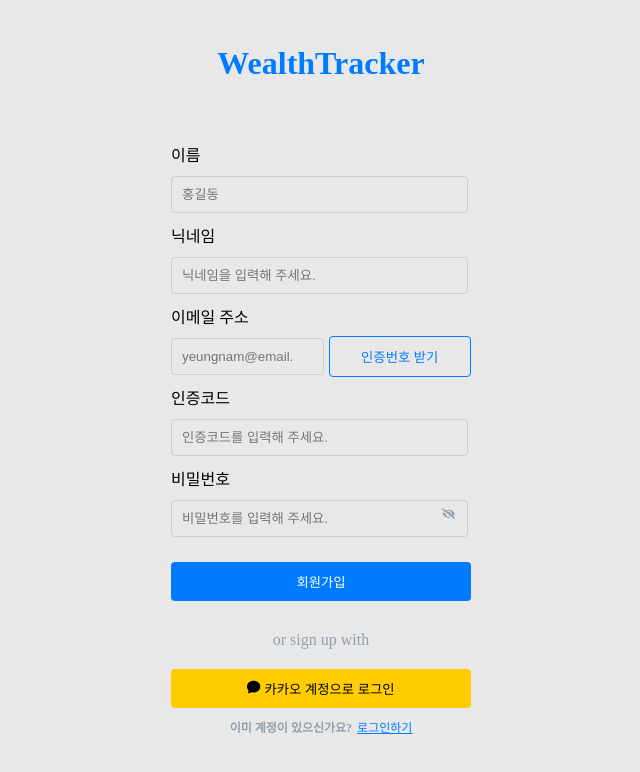
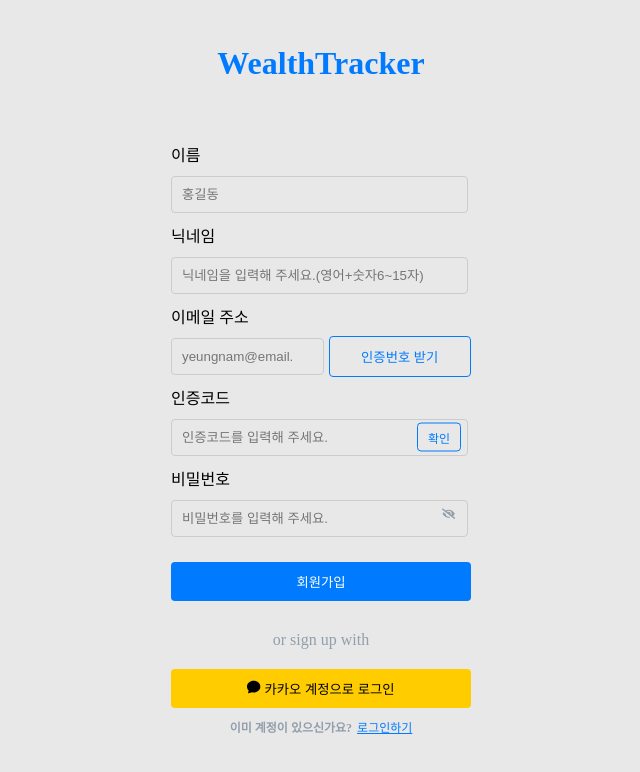
Before and after one commit to software-project-yu/WealthTracker-FE, a React (Vite) app: page /signup in a window 1280 px wide. Shown: the top 772 px of the page, without its empty margins (319-959 px from the left). Built offline with nearby package versions, Linux system fonts and the light colour scheme; no server answers.

Commit message:
인증코드버튼추가,api관련코드 수정

```diff
--- a/src/pages/FindPassword.jsx
+++ b/src/pages/FindPassword.jsx
@@ -70,7 +70,7 @@
   const [newPassword, setNewPassword] = useState("");
   const [loading, setLoading] = useState(false); // 로딩 상태 추가
   const navigate = useNavigate();
-  const API_URL = import.meta.env.REACT_APP_API_URL;
+  const API_URL = import.meta.env.VITE_SERVER_URL;
 
   const validateEmail = (email) => {
     const emailRegex = /^[^\s@]+@[^\s@]+\.[^\s@]+$/;
@@ -85,8 +85,8 @@
     }
     try {
       setLoading(true);
-      const response = await axios.get(`${API_URL}/api/reset-password`, {
-        params: { email },
+      const response = await axios.post(`${API_URL}/api/reset-password`, {
+        email,
       });
       if (response.status === 200) {
         alert("재설정 코드가 이메일로 발송되었습니다.");
--- a/src/pages/Login.jsx
+++ b/src/pages/Login.jsx
@@ -74,7 +74,7 @@
   const [rememberMe, setRememberMe] = useState(false);
   const [showPassword, setShowPassword] = useState(false);
   const navigate = useNavigate();
-  const API_URL = import.meta.env.REACT_APP_API_URL;
+  const API_URL = import.meta.env.VITE_SERVER_URL;
 
   useEffect(() => {
     const savedRememberMe = localStorage.getItem("rememberMe");
@@ -88,6 +88,7 @@
   }, []);
 
   const handleLogin = async () => {
+    console.log(`${API_URL}`);
     try {
       const response = await axios.post(`${API_URL}/api/login`, {
         email,
--- a/src/pages/Signup.jsx
+++ b/src/pages/Signup.jsx
@@ -61,16 +61,31 @@
 `;
 
 const InputWithTimerWrapper = styled.div`
-  position: relative; /* Timer 위치를 Input 안으로 이동 */
+  position: relative; /* Timer와 버튼 위치를 Input 안으로 이동 */
   display: flex;
   align-items: center;
+`;
+
+const VerifyButton = styled.button`
+  position: absolute;
+  right: 10px; /* Input 내부 우측에 위치 */
+  top: 50%;
+  transform: translateY(-50%);
+  padding: 5px 10px;
+  border: 1px solid #007BFF;
+  border-radius: 4px;
+  cursor: pointer;
+  background-color:transparent;
+  color:#007BFF;
+  cursor: pointer;
+  font-size: 12px;
 `;
 
 const Timer = styled.span`
   font-size: 12px;
   color: #E92C2C;
   position: absolute;
-  right: 10px; /* Input 내부 우측에 위치 */
+  right: 65px; /* Input 내부 우측에 위치 */
   top: 50%;
   transform: translateY(-50%);
 `;
@@ -105,7 +120,7 @@
   const [isButtonDisabled, setIsButtonDisabled] = useState(false); // 버튼 비활성화 상태
   const [buttonLabel, setButtonLabel] = useState("인증번호 받기"); // 버튼 텍스트
   const [isResend, setIsResend] = useState(false); // 인증번호 재발급 여부
-  const API_URL = import.meta.env.REACT_APP_API_URL;
+  const API_URL = import.meta.env.VITE_SERVER_URL;
   const navigate = useNavigate();
 
   const togglePasswordVisibility = () => {
@@ -119,16 +134,23 @@
 
   const sendVerificationCode = async () => {
     try {
-      const response = await axios.get(`${API_URL}/api/verify`, {
-        params: { email }, // GET 요청의 쿼리 파라미터
+      const response = await axios.post(`${API_URL}/api/send-code`, {
+        email, // POST 요청 본문에 email 전달
       });
       if (response.status === 200) {
         alert("인증번호가 발송되었습니다.");
+      } else {
+        alert("인증번호 발송에 실패했습니다. 다시 시도해 주세요.");
       }
     } catch (error) {
-      alert("인증번호 요청 중 오류가 발생했습니다.");
+      if (error.response) {
+        alert(`오류: ${error.response.data.message}`);
+      } else {
+        alert("인증번호 요청 중 서버 오류가 발생했습니다.");
+      }
     }
   };
+
 
   const resendVerificationCode = async () => {
     try {
@@ -149,9 +171,9 @@
 
     // 버튼 상태에 따라 API 호출
     if (!isResend) {
-      await sendVerificationCode(); // GET 요청
+      await sendVerificationCode();
     } else {
-      await resendVerificationCode(); // POST 요청
+      await resendVerificationCode();
     }
 
     setIsTimerActive(true);
@@ -234,6 +256,36 @@
     }
   };
 
+  const verifyCertificationCode = async () => {
+  if (certification.trim() === "") {
+    alert("인증코드를 입력해 주세요.");
+    return;
+  }
+
+  try {
+    const response = await axios.get(`${API_URL}/api/verify`, {
+      params: {
+        email,
+        code: certification, // 쿼리 매개변수로 전달
+      },
+    });
+
+    if (response.status === 200) {
+      alert("인증이 성공적으로 완료되었습니다.");
+    } else {
+      alert("인증에 실패했습니다. 다시 시도해 주세요.");
+    }
+  } catch (error) {
+    if (error.response) {
+      alert(`인증 실패: ${error.response.data.message}`);
+    } else {
+      alert("서버 오류가 발생했습니다. 잠시 후 다시 시도해 주세요.");
+    }
+  }
+};
+
+
+
 
   return (
     <Wrapper>
@@ -250,7 +302,7 @@
           <label>닉네임</label>
           <Input
             type="text"
-            placeholder="닉네임을 입력해 주세요."
+            placeholder="닉네임을 입력해 주세요.(영어+숫자6~15자)"
             value={nickname}
             onChange={(e) => setNickname(e.target.value)}
           />
@@ -280,6 +332,7 @@
     onChange={(e) => setCertification(e.target.value)}
   />
   {isTimerActive && <Timer>{formatTime(timer)}</Timer>} {/* 타이머 표시 */}
+  <VerifyButton onClick={verifyCertificationCode}>확인</VerifyButton>
 </InputWithTimerWrapper>
         </div>
 
--- a/vite.config.js
+++ b/vite.config.js
@@ -4,5 +4,4 @@
 // https://vitejs.dev/config/
 export default defineConfig({
   plugins: [react()],
-
 })
```
Also changed, not shown: 1 other file (tests, documents, lock files or other folders). Lines whose indentation alone changed are shown as unchanged.
